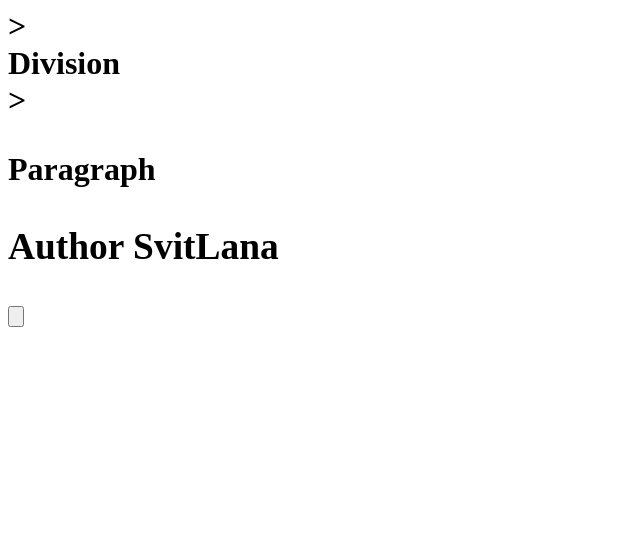
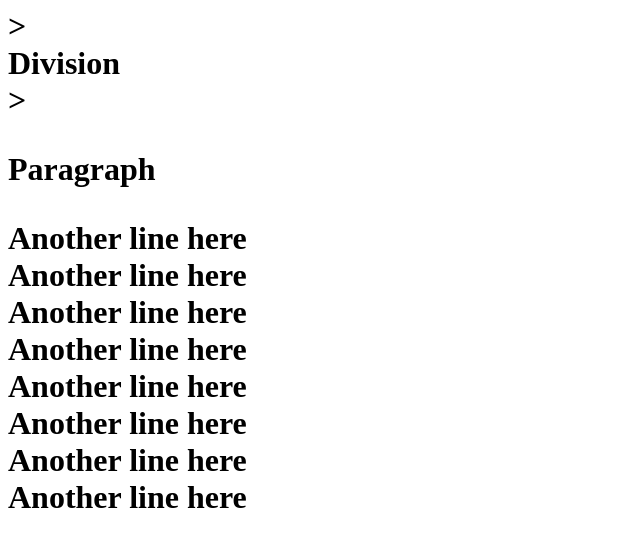
Before and after one commit to LanaSweet/gitUdemy, a plain HTML site: page index.html in a window 1280 px wide. Shown: the whole page, without its empty margins (0-640 px from the left). Drawn offline with Linux system fonts and the light colour scheme.

Commit message:
Latest commit kljfklv lkbvajdl kjkaj

```diff
--- a/index.html
+++ b/index.html
@@ -1,9 +1,12 @@
 <h1><Hello Git World!/h1>>
     <div>Division</div>>
     <p>Paragraph</p>
-    <div> <p><h3>
-        Author SvitLana
-    </h3></p></div>
-    <input type="button" name="Enviar">
-    <br>
-    <br>
+
+    <div>Another line here</div>
+    <div>Another line here</div>
+    <div>Another line here</div>
+    <div>Another line here</div>
+    <div>Another line here</div>
+    <div>Another line here</div>
+    <div>Another line here</div>
+    <div>Another line here</div>
```
